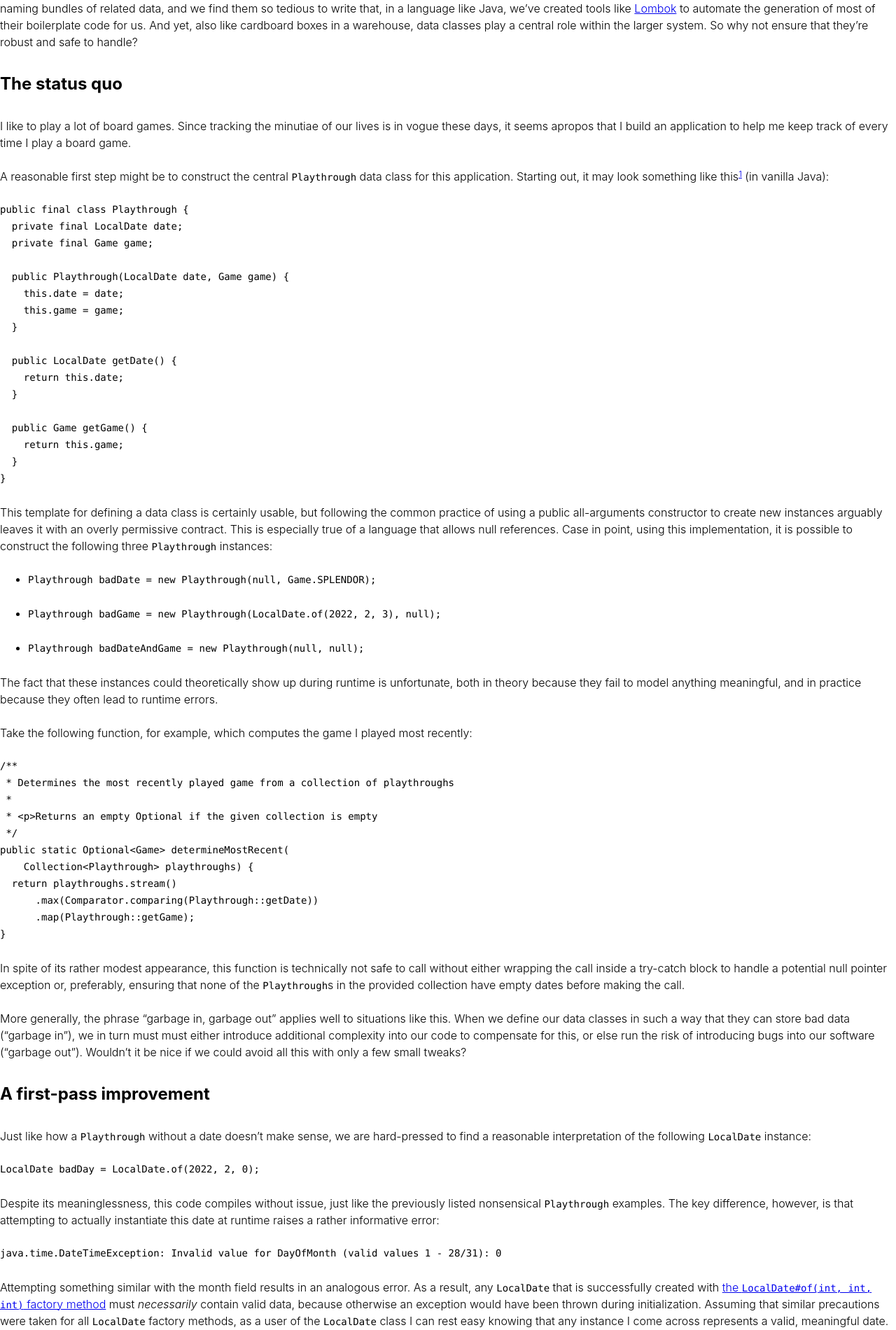
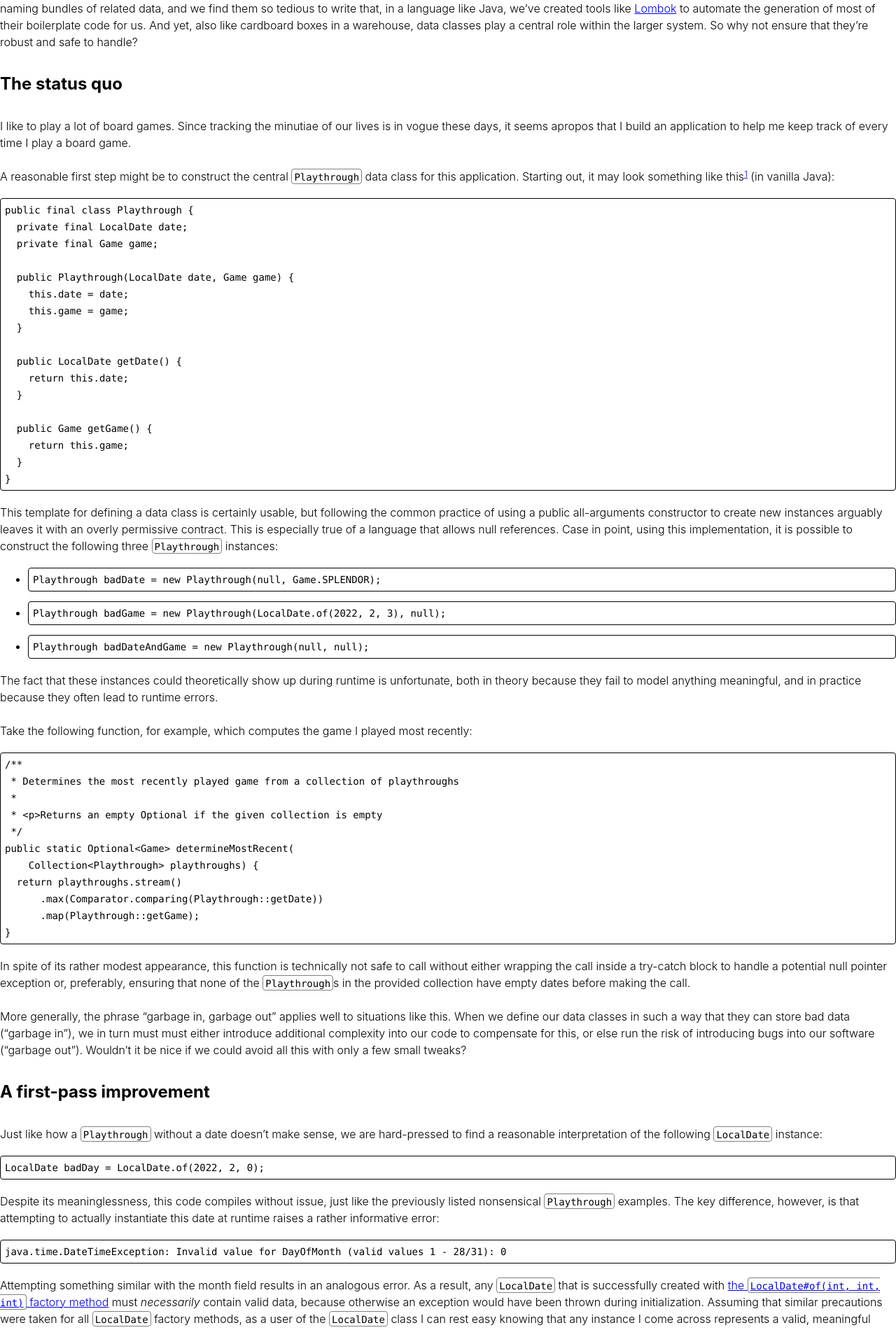
Before and after one commit to andrewtbiehl/andrewtbiehl.com, a Jekyll site: the page built from _posts/2022-02-03-improving-data-classes.md, in a window 1280 px wide. Shown: the part 408-2308 px from the top of the page at 70% size. Built offline with Jekyll 4.4.1, drawn with Linux system fonts in a browser that asks for light colours.

Commit message:
Configure general code element style preferences

```diff
--- a/_sass/_base.scss
+++ b/_sass/_base.scss
@@ -1,5 +1,6 @@
 $baseline: 8px;
 $thin-black-line: 1px solid black;
+$thin-gray-line: 1px solid lighten(black, 50%);
 
 // Set box sizing default to border-box
 *, *:before, *:after {
@@ -64,16 +65,12 @@ h4, h5, h6 {
 sup {
   vertical-align: top;
 }
-// The following slight tweaks are necessary but it is unclear why
-*:is(ol, ul) > li > pre:first-child {
-  margin-top: -1px;
-}
 hr {
   margin: 21px 0;
 }
 
 // Add vertical spacing between elements
-blockquote, figure, h1, h2, h3, h4, h5, h6, img, p, pre {
+blockquote, figure, h1, h2, h3, h4, h5, h6, img, p {
   margin-top: $baseline * 3;
   margin-bottom: $baseline * 3;
 }
@@ -101,3 +98,23 @@ img {
 figcaption {
   margin-top: $baseline;
 }
+
+// General code element style preferences
+code {
+  border: $thin-gray-line;
+  border-radius: 4px;
+  padding : 3px 3px 1px;
+}
+pre {
+  margin-top: ($baseline * 3) - 5px;
+  margin-bottom: ($baseline * 3) - 5px;
+
+  > code {
+    display: block;
+    border: $thin-black-line;
+    border-radius: 4px;
+    margin: -5px 0;
+    padding : 4px 6px;
+    line-height: 1.5rem;
+  }
+}
```
